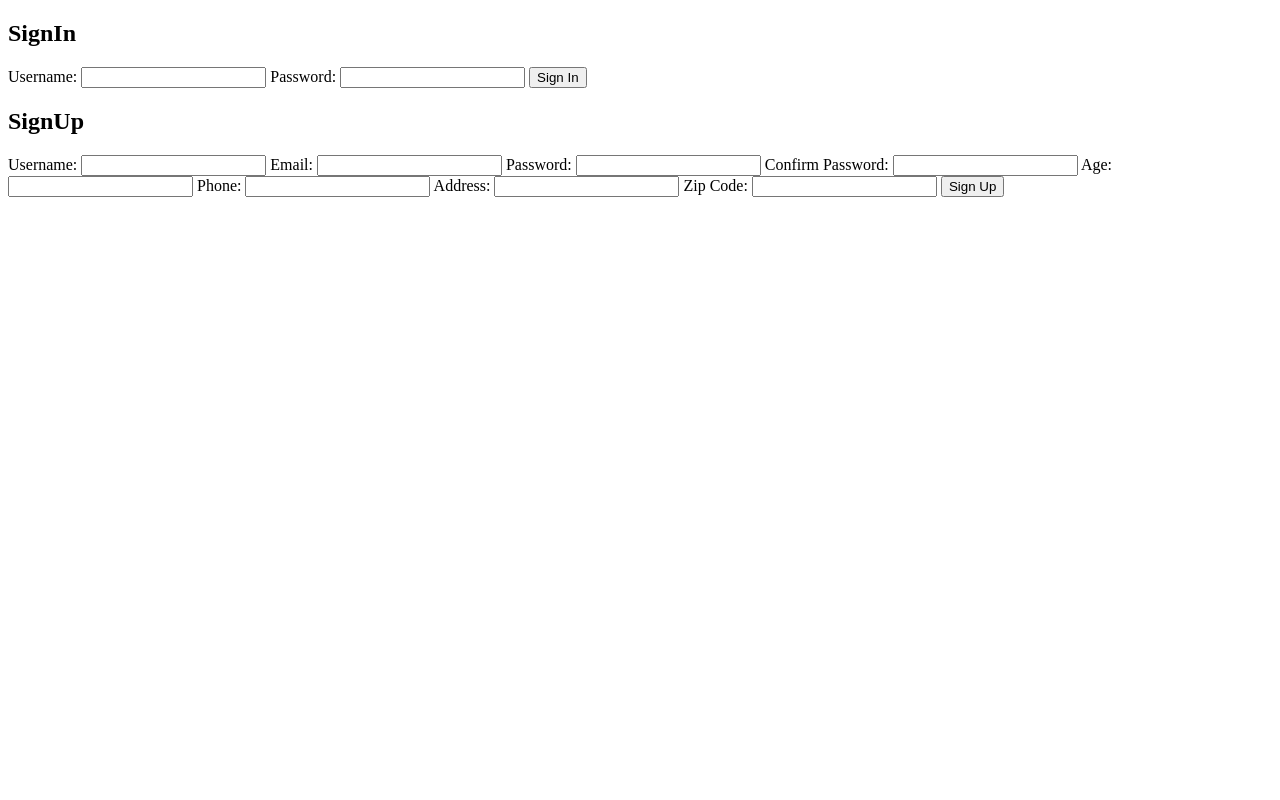
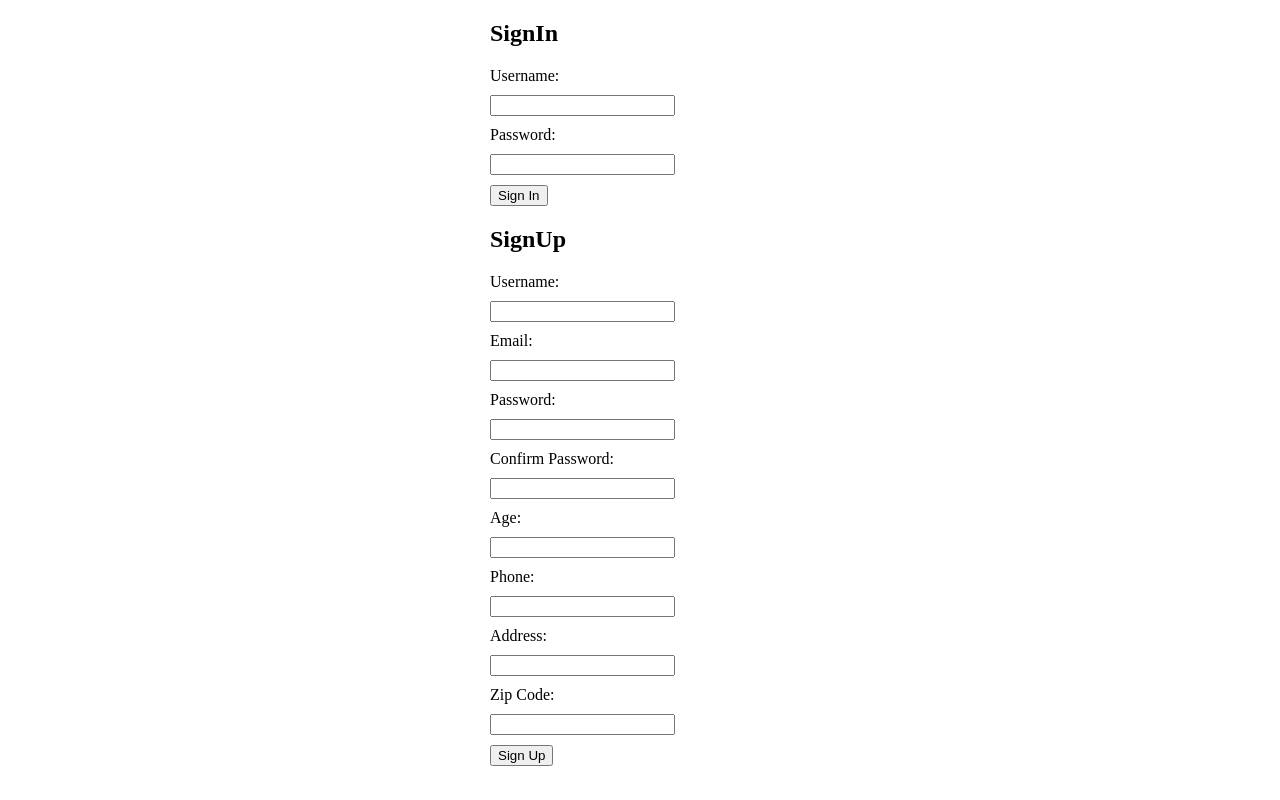
Before and after one commit to Absar69/Validation-Form, a plain HTML site: page index.html in a window 1280 px wide. Drawn offline with Linux system fonts and the light colour scheme.

Commit message:
styling added

```diff
--- a/index.html
+++ b/index.html
@@ -5,7 +5,24 @@
     <meta name="viewport" content="width=device-width, initial-scale=1.0">
     <title>SignIn & SignUp Forms</title>
 
+    <style>
+        /* Some basic styling for forms */
+        form {
+            max-width: 300px;
+            margin: 0 auto;
+        }
+        label, input {
+            display: block;
+            margin-bottom: 10px;
+        }
+        .error {
+            color: red;
+        }
+    </style>
+
 </head>
+
+
 <body>
 
 <!-- SignIn Form -->
@@ -43,5 +60,7 @@
 
 
 
+
+
 </body>
 </html>
```
